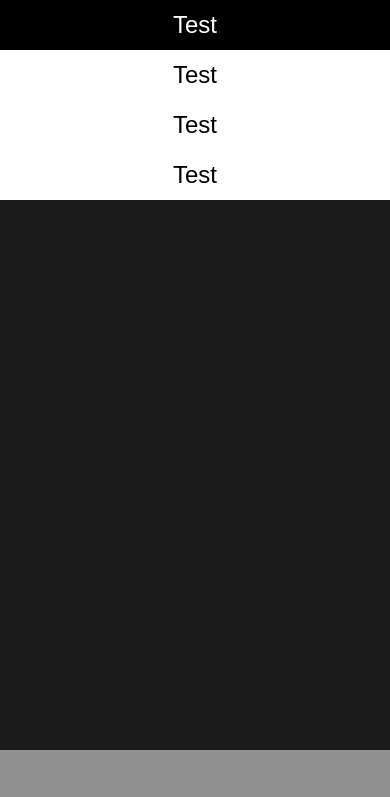
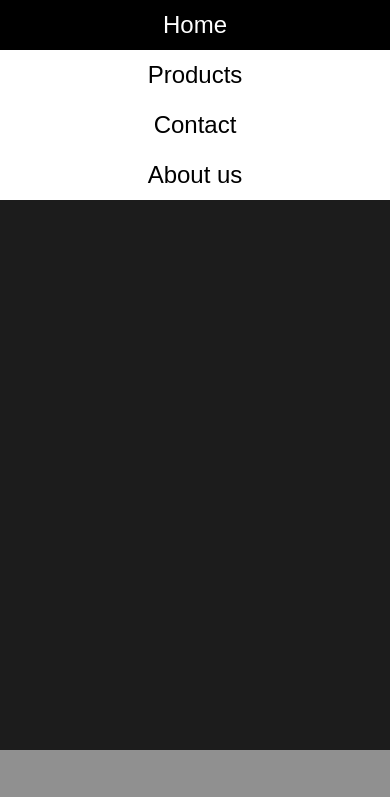
Before and after one commit to Niuffi/WebsiteTemplate, a plain HTML site: page index.html in a window 390 px wide. Shown: the top 797 px of the page. Drawn offline with Linux system fonts and the light colour scheme.

Commit message:
responsive website

```diff
--- a/index.html
+++ b/index.html
@@ -7,10 +7,10 @@
     </head>
     <body>
         <nav>
-            <button class="nav_button">Test</button>
-            <button class="nav_button">Test</button>
-            <button class="nav_button">Test</button>
-            <button class="nav_button">Test</button>
+            <button class="nav_button">Home</button>
+            <button class="nav_button">Products</button>
+            <button class="nav_button">Contact</button>
+            <button class="nav_button">About us</button>
         </nav>
         <main></main>
         <footer>
```
Also changed, not shown: img/menu.png (added).
